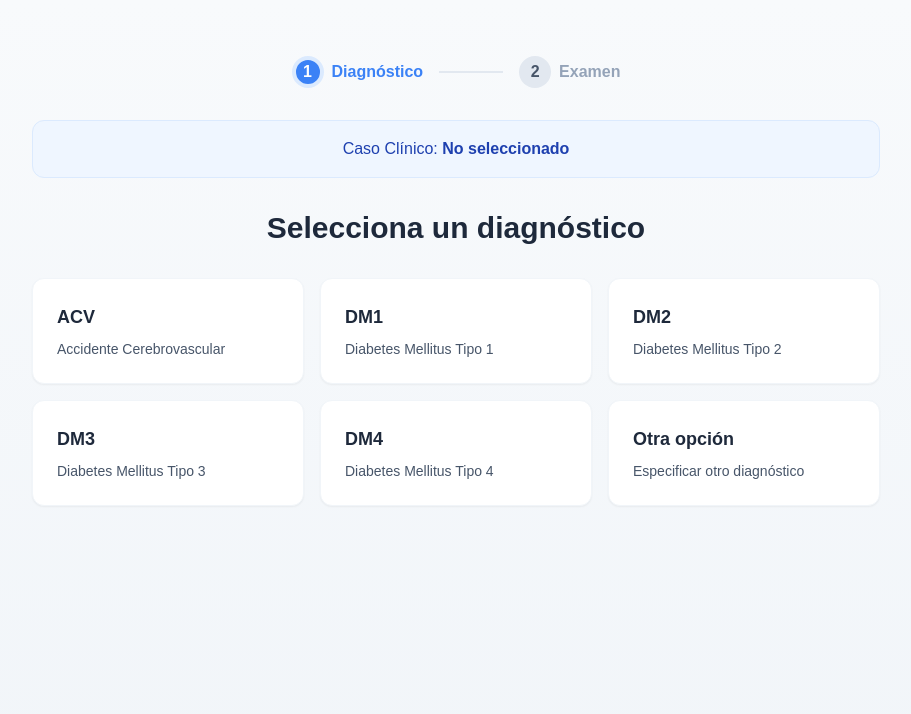
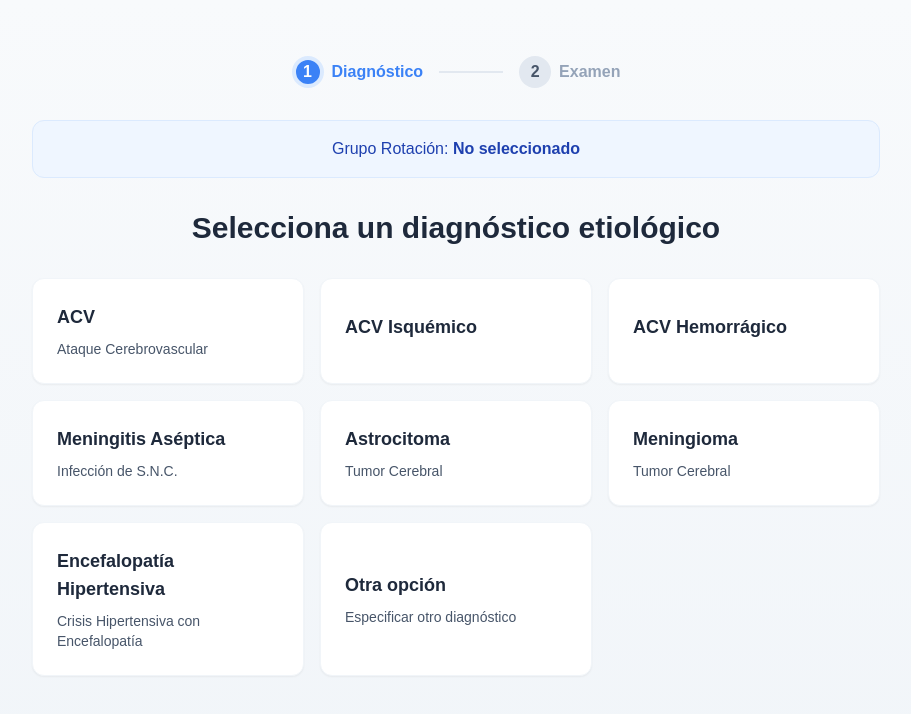
Before and after one commit to dylanbc1/diagnosis-front, a Next.js app: page /options in a window 1280 px wide. Shown: the top 714 px of the page, without its empty margins (184-1095 px from the left). Built offline with nearby package versions, Linux system fonts and the light colour scheme.

Commit message:
feat: Change some info

```diff
--- a/app/options/next-step/page.tsx
+++ b/app/options/next-step/page.tsx
@@ -17,7 +17,7 @@ export default function NextStepPage() {
 
   const handleSubmit = () => {
     if (formData.diagnostico.trim() && formData.examen.trim()) {
-      localStorage.setItem('examen', formData.examen);
+      localStorage.setItem('examen', formData.examen.toUpperCase());
       // Aquí iría la lógica de envío
     }
   };
@@ -25,6 +25,7 @@ export default function NextStepPage() {
   const handleBack = () => {
     router.push('/options');
   };
+
 
   if (diagnostico === 'DM3' || diagnostico === 'DM4') {
     return (
--- a/app/options/page.tsx
+++ b/app/options/page.tsx
@@ -1,4 +1,5 @@
 'use client'
+import CurrentInfo from '@/components/CurrentInfo';
 import { useRouter } from 'next/navigation';
 import { useState } from 'react';
 
@@ -8,16 +9,18 @@ export default function DiagnosticoOpciones() {
 
   const handleOptionSelect = (option: string) => {
     setSelectedOption(option);
-    localStorage.setItem('diagnostico', option);
+    localStorage.setItem('diagnostico', option.toUpperCase());
     router.push(`/options/next-step`);
   };
 
   const diagnosticos = [
-    { id: 'ACV', label: 'ACV', description: 'Accidente Cerebrovascular' },
-    { id: 'DM1', label: 'DM1', description: 'Diabetes Mellitus Tipo 1' },
-    { id: 'DM2', label: 'DM2', description: 'Diabetes Mellitus Tipo 2' },
-    { id: 'DM3', label: 'DM3', description: 'Diabetes Mellitus Tipo 3' },
-    { id: 'DM4', label: 'DM4', description: 'Diabetes Mellitus Tipo 4' },
+    { id: 'acv', label: 'ACV', description: 'Ataque Cerebrovascular' },
+    { id: 'ACV Isquémico', label: 'ACV Isquémico', description: ''},
+    { id: 'ACV Hemorrágico', label: 'ACV Hemorrágico', description: ''},
+    { id: 'Meningitis Aséptica', label: 'Meningitis Aséptica', description: 'Infección de S.N.C.' },
+    { id: 'Astrocitoma', label: 'Astrocitoma', description: 'Tumor Cerebral' },
+    { id: 'Meningioma', label: 'Meningioma', description: 'Tumor Cerebral' },
+    { id: 'Encefalopatía Hipertensiva', label: 'Encefalopatía Hipertensiva', description: 'Crisis Hipertensiva con Encefalopatía' },
     { id: 'Otra', label: 'Otra opción', description: 'Especificar otro diagnóstico' },
   ];
 
@@ -42,17 +45,10 @@ export default function DiagnosticoOpciones() {
         </div>
       </div>
 
-      {/* Current Case Info */}
-      <div className="max-w-4xl mx-auto mb-8">
-        <div className="bg-blue-50 rounded-xl p-4 border border-blue-100">
-          <p className="text-center text-blue-800">
-            Caso Clínico: <span className="font-semibold">{localStorage.getItem('grupo') || 'No seleccionado'}</span>
-          </p>
-        </div>
-      </div>
+      <CurrentInfo localStorage_item="grupo"/>
 
       <h1 className="text-3xl font-bold text-slate-800 mb-8 text-center">
-        Selecciona un diagnóstico
+        Selecciona un diagnóstico etiológico
       </h1>
 
       <div className="max-w-6xl mx-auto">
--- a/app/page.tsx
+++ b/app/page.tsx
@@ -14,7 +14,7 @@ const HomePage = () => {
 
   const handleStart = () => {
     if (grupo) {
-      localStorage.setItem('grupo', grupo);
+      localStorage.setItem('grupo', grupo.toUpperCase());
       router.push('/options');
     } else {
       // Toast notification would be better here
@@ -43,7 +43,9 @@ const HomePage = () => {
             onChange={handleGroupChange}
           >
             <option value="" disabled>Seleccione su grupo</option>
-            {['Grupo 1', 'Grupo 2', 'Grupo 3', 'Grupo 4', 'Grupo 5', 'Grupo 6'].map((g) => (
+            {['BP2 - David Mera y Juan Diego Jaramillo', 'BP3 - Juliana Gonzalez, Maria Paz Chavarro y Alejandra Barrera',
+            'BP8 - Isabella Tovar, Gabriela Pino y Sebastián Moya', 'BP9 - Miguel Tejada, Alejandro Angulo y Samuel Daza',
+            'BP10 - Luna Orozco, Valentina Valderrama, Angie Suárez y Juliana Lozano'].map((g) => (
               <option key={g} value={g.toLowerCase().replace(' ', '')}>{g}</option>
             ))}
           </select>
--- /dev/null
+++ b/components/CurrentInfo.tsx
@@ -0,0 +1,24 @@
+interface CurrentInfoProps {
+    localStorage_item: string;
+}
+
+export default function CurrentInfo ({ localStorage_item }: CurrentInfoProps) {
+    let context = ""
+
+    return (
+        <>
+            {/* Current Case Info */}
+            <div className="max-w-4xl mx-auto mb-8">
+                <div className="bg-blue-50 rounded-xl p-4 border border-blue-100">
+                    <p className="text-center text-blue-800">
+                        {localStorage_item == 'grupo' ?
+                            context = "Grupo Rotación"
+                        :
+                            context = "Diagnóstico Seleccionado"
+                        }: <span className="font-semibold">{localStorage.getItem(localStorage_item) || 'No seleccionado'}</span>
+                    </p>
+                </div>
+            </div>
+        </>
+    )
+}
--- a/components/ExaminationSelector.tsx
+++ b/components/ExaminationSelector.tsx
@@ -1,6 +1,7 @@
 import { useState } from 'react';
 import { useRouter } from 'next/navigation';
 import axios from 'axios';
+import CurrentInfo from './CurrentInfo';
 
 interface Props {
   diagnostico: string;
@@ -35,6 +36,41 @@ const ExaminationSelector = ({ diagnostico }: Props) => {
     router.push('/options');
   };
 
+  const examenes_meningitis = [
+    { value: 'Punción Lumbar', label: 'Punción Lumbar', description: 'Con análisis del líquido cefalorraquideo' },
+    { value: 'Tomografía Computarizada de Cabeza', label: 'Tomografía Computarizada de Cabeza', description: 'Para evitar riesgo de aumento de presión intracraneana' },
+    { value: 'AngioTAC', label: 'AngioTAC', description: 'Para visualizar los vasos sanguíneos del cerebro' },
+    { value: 'Electrocardiograma', label: 'Electrocardiograma', description: 'Evaluar la actividad eléctrica del corazón' }
+  ];
+
+  const examenes_acv = [
+    { value: 'Tomografía Computarizada de Cabeza Sin Contraste', label: 'Tomografía Computarizada de Cabeza Sin Contraste', description: 'Para descartar hemorragias, tumores u otros daños en el parénquima cerebral' },
+    { value: 'Resonancia magnética', label: 'Resonancia magnética', description: 'Permite identificar zonas isquémicas en etapas tempranas' },
+    { value: 'Electroencefalograma', label: 'Electroencefalograma', description: 'Evaluar la actividad eléctrica del cerebro' },
+    { value: 'Test de función cognitiva', label: 'Test de función cognitiva', description: 'Como el Mini-Mental State Examination'}
+  ];
+
+  const examenes_meningioma = [
+    { value: 'Resonancia Magnética de Cráneo con Contraste', label: 'Resonancia Magnética de Cráneo con Contraste', description: 'Para visualizar el tumor con detalle'},
+    { value: 'Tomografía Computarizada de Cabeza', label: 'Tomografía Computarizada de Cabeza', description: 'Para visualizar cambios en la densidad (masas), clasificaciones, entre otros'},
+    { value: 'AngioTAC', label: 'AngioTAC', description: 'Para visualizar los vasos sanguíneos del cerebro' },
+    { value: 'Tomografía por Emisión de Positrones (PET)', label: 'Tomografía por Emisión de Positrones (PET)', description: 'Para evaluar la actividad metabólica de los tumores' },
+  ]
+
+  const examenes_astrocitoma = [
+    { value: 'Resonancia Magnética de Cráneo con Contraste', label: 'Resonancia Magnética de Cráneo con Contraste', description: 'Para visualizar el tumor con detalle'},
+    { value: 'Tomografía Computarizada de Cabeza', label: 'Tomografía Computarizada de Cabeza', description: 'Para visualizar cambios en la densidad (masas), clasificaciones, entre otros'},
+    { value: 'Biopsia Cerebral', label: 'Biopsia Cerebral', description: 'Para análisis histológico que permite determinar el tipo y grado' },
+    { value: 'Análisis de Líquido Cefalorraquídeo', label: 'Análisis de Líquido Cefalorraquídeo', description: 'Buscando alteraciones que sugieran infecciones, enfermedades inflamatorias o metástasis' },
+  ]
+
+  const examenes_encefalopatia = [
+    { value: 'Tomografía Computarizada de Cabeza Sin Contraste', label: 'Tomografía Computarizada de Cabeza Sin Contraste', description: 'Para descartar hemorragias, tumores u otros daños en el parénquima cerebral' },
+    { value: 'Medición de la Presión Arterial', label: 'Medición de la Presión Arterial', description: 'En búsqueda de una crisis hipertensiva'},
+    { value: 'Tomografía por Emisión de Positrones (PET)', label: 'Tomografía por Emisión de Positrones (PET)', description: 'Para evaluar la actividad metabólica de los tumores' },
+    { value: 'Pruebas de Función Hepática', label: 'Pruebas de Función Hepática', description: 'Para detectar insuficiencia hepática' },
+  ]
+
   const examenes = [
     { value: 'Hemograma', label: 'Hemograma', description: 'Análisis completo de células sanguíneas' },
     { value: 'Electrocardiograma', label: 'Electrocardiograma', description: 'Registro de la actividad eléctrica del corazón' },
@@ -64,22 +100,17 @@ const ExaminationSelector = ({ diagnostico }: Props) => {
         </div>
       </div>
 
-      {/* Current Selection Info */}
-      <div className="max-w-4xl mx-auto mb-8">
-        <div className="bg-blue-50 rounded-xl p-4 border border-blue-100">
-          <p className="text-center text-blue-800">
-            Diagnóstico seleccionado: <span className="font-semibold">{diagnostico}</span>
-          </p>
-        </div>
-      </div>
+      <CurrentInfo localStorage_item="diagnostico"/>
 
       <h1 className="text-3xl font-bold text-slate-800 mb-8 text-center">
-        Selecciona el examen a realizar
+        Selecciona las pruebas diagnósticas a realizar
       </h1>
 
       <div className="max-w-6xl mx-auto">
         <div className="grid grid-cols-1 md:grid-cols-2 lg:grid-cols-3 gap-4 mb-6">
-          {examenes.map((exam) => (
+          {diagnostico == 'MENINGITIS ASÉPTICA' ?
+          <>
+            {examenes_meningitis.map((exam) => (
             <button
               key={exam.value}
               onClick={() => {
@@ -101,6 +132,15 @@ const ExaminationSelector = ({ diagnostico }: Props) => {
               </p>
             </button>
           ))}
+          </>
+
+          :
+
+          <>
+            {diagnostico == 'ACV' || diagnostico == 'ACV ' ? <></> : <></>}
+          </>
+
+          }
         </div>
 
         <div className="flex justify-center gap-4">
```
